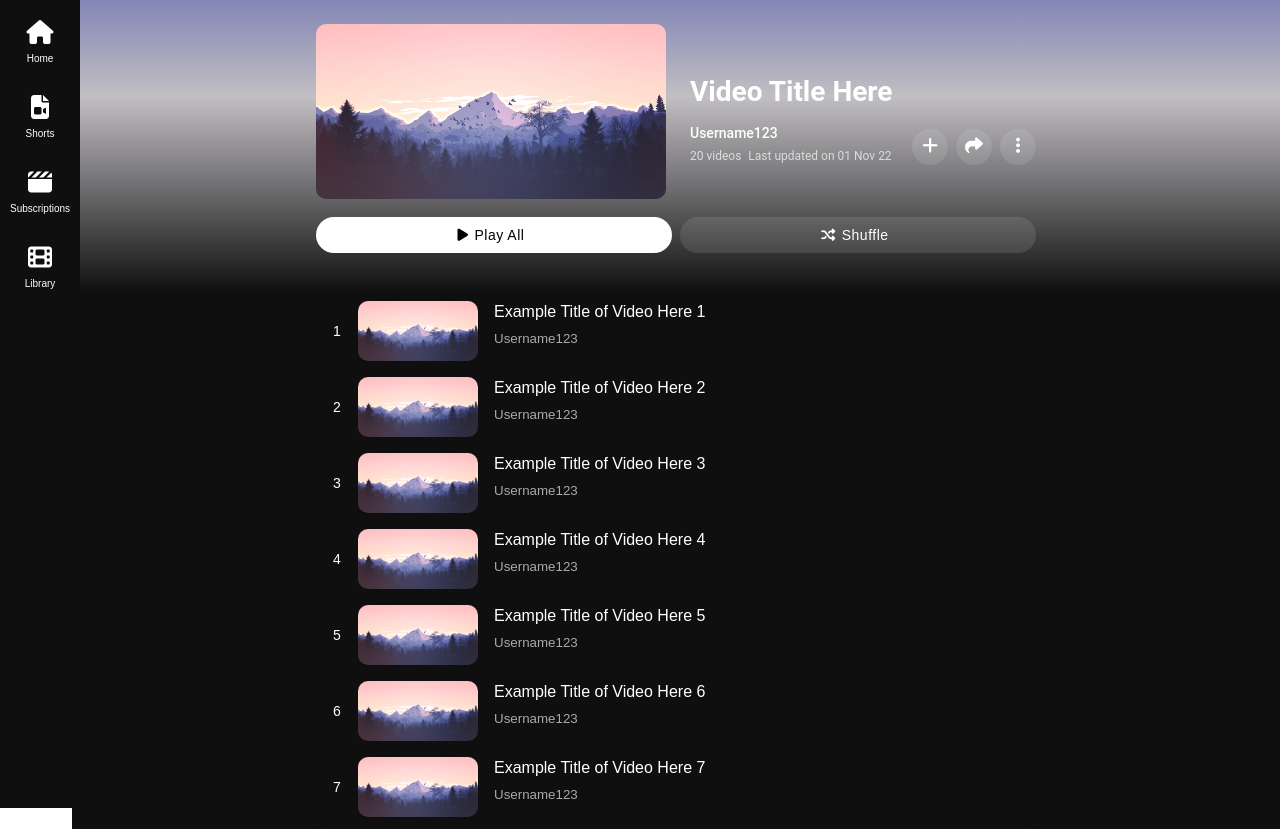
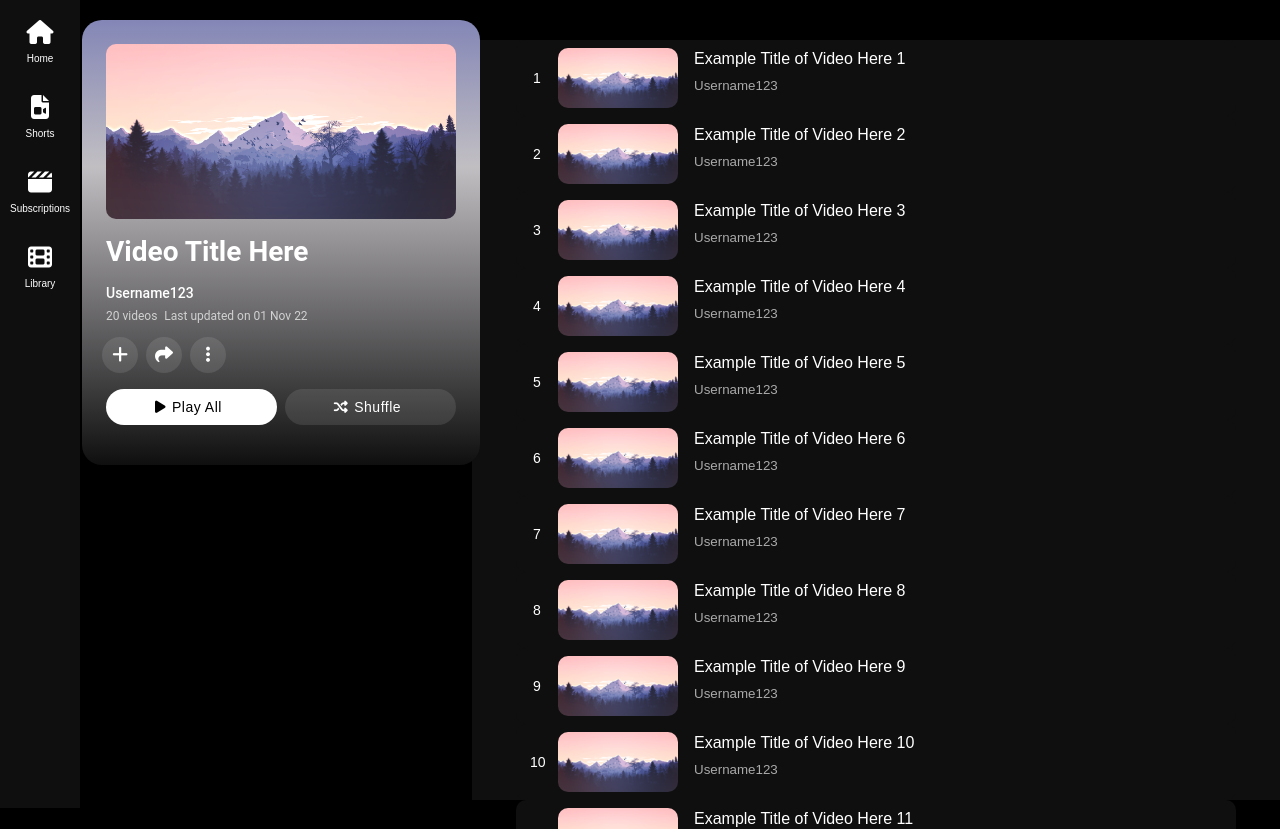
Before and after one commit to sandesh-rai/yt-playlist-mockup, a Vue app: page / in a window 1280 px wide. Shown: the top 829 px of the page. Built offline with nearby package versions, Linux system fonts and the light colour scheme.

Commit message:
Set up media queries for wide viewport width

```diff
--- a/src/App.vue
+++ b/src/App.vue
@@ -27,4 +27,10 @@ body {
   padding: 0;
   height: 100%;
 }
+
+@media screen and (min-width: 1080px){
+  html {
+    background-color: black;
+  }
+}
 </style>
--- a/src/components/PagePlaylist.vue
+++ b/src/components/PagePlaylist.vue
@@ -57,4 +57,16 @@ main {
     margin-left: 0;
   }
 }
+
+@media screen and (min-width: 1080px){
+  main {
+    flex-direction: row;
+  }
+
+  div.main--playlist-content {
+    margin-left: 400px;
+    margin-top: 40px;
+  }
+
+}
 </style>
--- a/src/components/PlaylistContentVideoBar.vue
+++ b/src/components/PlaylistContentVideoBar.vue
@@ -30,6 +30,7 @@ button.video-bar {
     border-radius: 10px;
     background-color: $base-dark-bg;
     border: none;
+    cursor: pointer;
 }
 
 button.video-bar:hover, button.video-bar:active, button.video-bar:focus-visible {
@@ -53,7 +54,6 @@ img.video-bar__thumbnail {
 div.video-bar__video-data {
     display: flex;
     flex-direction: column;
-    cursor: pointer;
     flex-grow: 1;
     margin-left: 8px;
 }
--- a/src/components/PlaylistHeader.vue
+++ b/src/components/PlaylistHeader.vue
@@ -223,7 +223,40 @@ button.button--play-all > i, button.button--shuffle > i{
     div.playlist-header__meta-data-action-bar-container {
         margin-bottom: 12px;
     }
+}
 
+@media screen and (min-width: 1080px){
+    main {
+        flex-direction: row;
+    }
+
+    div.playlist-header-container--row-top {
+        flex-direction: column;
+    }
+
+    div.playlist-header__meta-data-action-bar-container {
+        flex-direction: column;
+    }
+
+    div.playlist-header__meta-data {
+        margin-bottom: 12px;
+    }
+
+    div.playlist-header-container {
+        position: fixed;
+        background-color: white;
+        border-radius: 20px;
+        margin-top: 20px;
+        margin-left: 10px;
+    }
+
+    div.playlist-header__action-bar > button:first-child{
+        margin-left: -4px;
+    }
+
+    div.playlist-header-container--row > header {
+        padding-left: 0;
+    }
 }
 </style>
 
```
